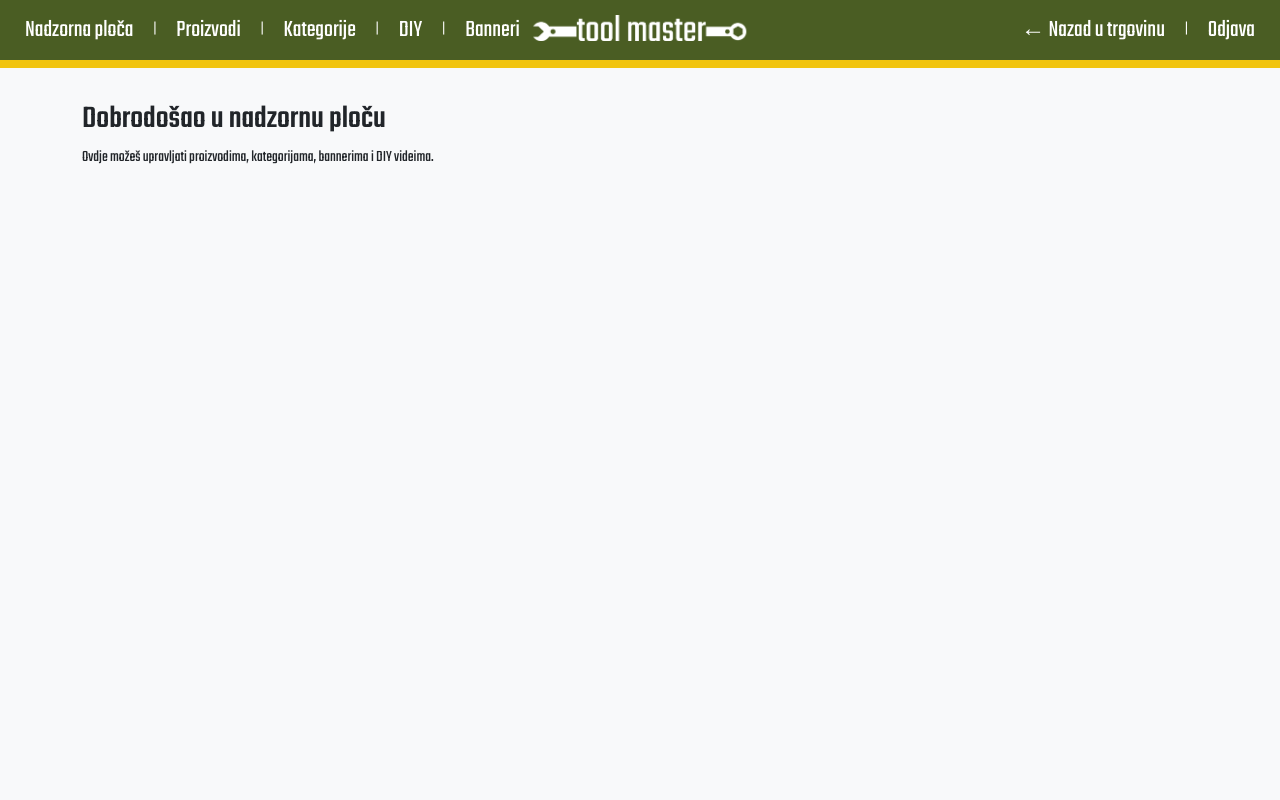
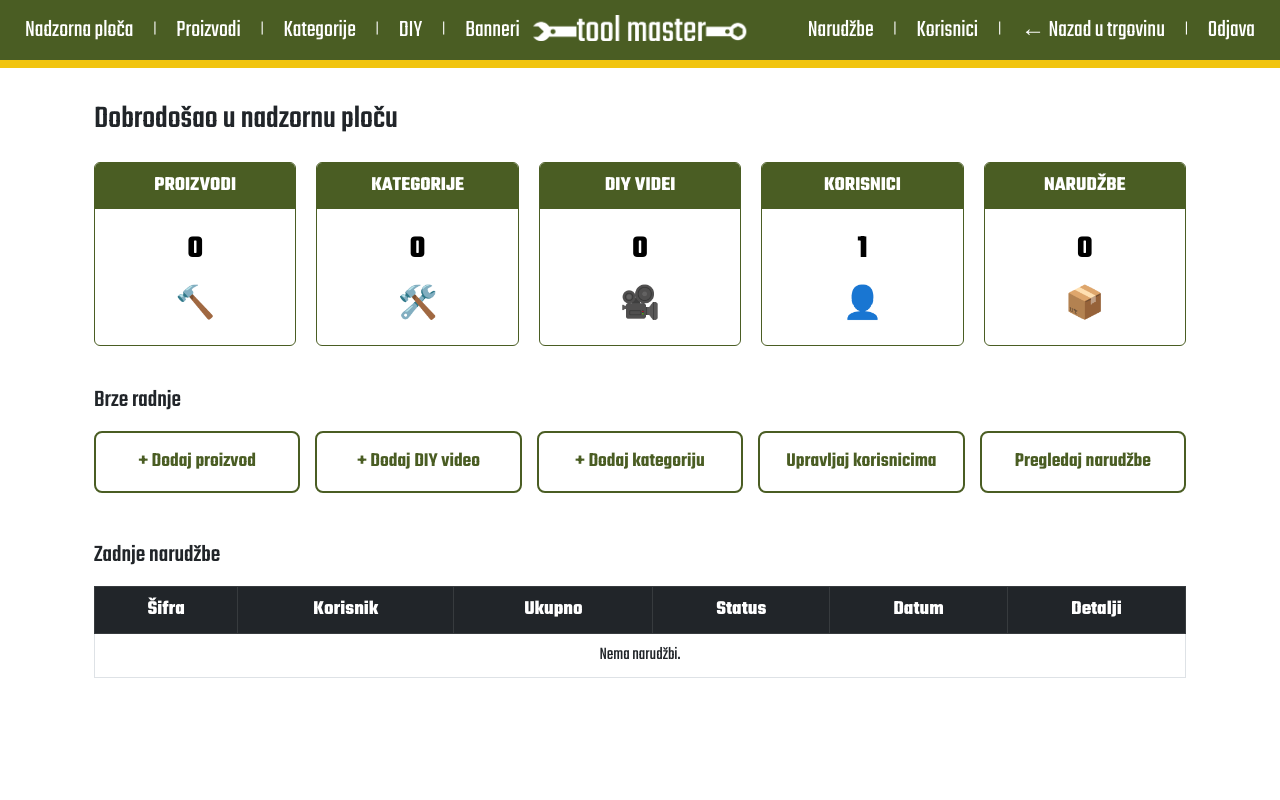
Before and after one commit to bilicfranjo/ToolMaster, a Django app: page /dashboard/ in a window 1280 px wide. Run offline with Django 5.2, Linux system fonts and the light colour scheme; the visitor is signed in with stand-in values (Sample User, id 1); data comes from the database, SQL or seed files in the repository; data that the repository does not hold is empty.

Commit message:
Finish admin panel and fix some minor issues

```diff
--- a/shop/forms.py
+++ b/shop/forms.py
@@ -3,7 +3,7 @@ from django.contrib.auth.forms import UserCreationForm, AuthenticationForm
 from django.contrib.auth.models import User
 from django.utils.translation import gettext_lazy as _
 from .models import Product, DIYVideo, Banner, Category, ProductAttribute
-from django.forms import modelformset_factory
+from django.forms import modelformset_factory, PasswordInput
 
 
 class CustomUserCreationForm(UserCreationForm):
@@ -53,7 +53,7 @@ class CustomUserCreationForm(UserCreationForm):
 
 class CustomAuthenticationForm(AuthenticationForm):
     username = forms.CharField(label='Korisničko ime')
-    password = forms.CharField(label='Lozinka')
+    password = forms.CharField(label='Lozinka', widget=forms.PasswordInput)
 
 
 class ProductForm(forms.ModelForm):
--- a/shop/static/shop/css/auth.css
+++ b/shop/static/shop/css/auth.css
@@ -35,6 +35,7 @@ body {
 }
 .register-bg-image {
     background-image: url('/static/shop/images/register-bg.webp');
+    background-position: top center;
 }
 
 .auth-form-side {
--- a/shop/static/shop/css/dashboard.css
+++ b/shop/static/shop/css/dashboard.css
@@ -1,5 +1,4 @@
 body {
-    background-color: #f8f9fa;
     font-family: 'Teko', sans-serif;
 }
 
@@ -8,7 +7,84 @@ body {
     padding-bottom: 50px;
 }
 
+.dashboard-home {
+    padding-top: 0px;
+}
+/* Početna stranica */
 
+.stat-cards {
+    display: grid;
+    grid-template-columns: repeat(auto-fit, minmax(160px, 1fr));
+    gap: 20px;
+    margin-bottom: 40px;
+}
+
+.stat-card {
+    border: 1.5px solid #4A5D23;
+    border-radius: 6px;
+    overflow: hidden;
+    background-color: white;
+    text-align: center;
+    transition: transform 0.2s ease;
+}
+
+.stat-card:hover {
+    transform: scale(1.03);
+}
+
+.stat-header {
+    background-color: #4A5D23;
+    color: white;
+    font-size: 20px;
+    font-weight: bold;
+    padding: 8px 0;
+}
+
+.stat-body {
+    padding: 16px 10px;
+    display: flex;
+    flex-direction: column;
+    align-items: center;
+    gap: 8px;
+}
+
+.stat-number {
+    font-size: 32px;
+    font-weight: bold;
+    color: #000;
+}
+
+.stat-icon {
+    font-size: 32px;
+    color: #000;
+}
+
+
+/* Brze radnje */
+.quick-actions {
+    display: flex;
+    flex-wrap: wrap;
+    gap: 15px;
+}
+
+.quick-actions a {
+    flex: 1 1 200px;
+    background-color: white;
+    color: #4A5D23;
+    border: 2px solid #4A5D23;
+    padding: 14px;
+    border-radius: 8px;
+    font-size: 20px;
+    text-align: center;
+    font-weight: 600;
+    text-decoration: none;
+    transition: all 0.3s ease;
+}
+
+.quick-actions a:hover {
+    background-color: #4A5D23;
+    color: white;
+}
 
 /* NAVBAR */
 
--- a/shop/templates/shop/dashboard/base_dashboard.html
+++ b/shop/templates/shop/dashboard/base_dashboard.html
@@ -44,6 +44,10 @@
         </div>
 
         <div class="nav-right">
+            <a href="{% url 'admin_order_list' %}">Narudžbe</a>
+            <span class="divider">|</span>
+            <a href="{% url 'admin_user_list' %}">Korisnici</a>
+            <span class="divider">|</span>
             <a href="/">← Nazad u trgovinu</a>
             <span class="divider">|</span>
             <a href="{% url 'logout' %}">Odjava</a>
--- a/shop/templates/shop/dashboard/home_dashboard.html
+++ b/shop/templates/shop/dashboard/home_dashboard.html
@@ -1,8 +1,94 @@
 {% extends 'shop/dashboard/base_dashboard.html' %}
+{% load static %}
 
 {% block title %}Nadzorna ploča - ToolMaster{% endblock %}
 
 {% block content %}
-<h2>Dobrodošao u nadzornu ploču</h2>
-<p>Ovdje možeš upravljati proizvodima, kategorijama, bannerima i DIY videima.</p>
+<div class="container dashboard-wrapper dashboard-home">
+    <h2 class="mb-4">Dobrodošao u nadzornu ploču</h2>
+
+    <div class="stat-cards">
+        <div class="stat-card">
+            <div class="stat-header">PROIZVODI</div>
+            <div class="stat-body">
+                <div class="stat-number">{{ product_count }}</div>
+                <div class="stat-icon">🔨</div>
+            </div>
+        </div>
+
+        <div class="stat-card">
+            <div class="stat-header">KATEGORIJE</div>
+            <div class="stat-body">
+                <div class="stat-number">{{ category_count }}</div>
+                <div class="stat-icon">🛠️</div>
+            </div>
+        </div>
+
+        <div class="stat-card">
+            <div class="stat-header">DIY VIDEI</div>
+            <div class="stat-body">
+                <div class="stat-number">{{ diy_count }}</div>
+                <div class="stat-icon">🎥</div>
+            </div>
+        </div>
+
+        <div class="stat-card">
+            <div class="stat-header">KORISNICI</div>
+            <div class="stat-body">
+                <div class="stat-number">{{ user_count }}</div>
+                <div class="stat-icon">👤</div>
+            </div>
+        </div>
+
+        <div class="stat-card">
+            <div class="stat-header">NARUDŽBE</div>
+            <div class="stat-body">
+                <div class="stat-number">{{ order_count }}</div>
+                <div class="stat-icon">📦</div>
+            </div>
+        </div>
+    </div>
+
+    <h4 class="mb-3">Brze radnje</h4>
+    <div class="quick-actions">
+        <a href="{% url 'admin_product_create' %}">+ Dodaj proizvod</a>
+        <a href="{% url 'admin_diy_create' %}">+ Dodaj DIY video</a>
+        <a href="{% url 'admin_category_create' %}">+ Dodaj kategoriju</a>
+        <a href="{% url 'admin_user_list' %}">Upravljaj korisnicima</a>
+        <a href="{% url 'admin_order_list' %}">Pregledaj narudžbe</a>
+    </div>
+
+    <h4 class="mt-5 mb-3">Zadnje narudžbe</h4>
+    <div class="table-responsive">
+        <table class="table table-bordered table-hover text-center align-middle" style="font-size: 18px;">
+            <thead class="table-dark">
+                <tr>
+                    <th>Šifra</th>
+                    <th>Korisnik</th>
+                    <th>Ukupno</th>
+                    <th>Status</th>
+                    <th>Datum</th>
+                    <th>Detalji</th>
+                </tr>
+            </thead>
+            <tbody>
+                {% for order in recent_orders %}
+                <tr>
+                    <td>{{ order.code }}</td>
+                    <td>{{ order.user.username }}</td>
+                    <td>{{ order.total_price }} €</td>
+                    <td>{{ order.get_status_display }}</td>
+                    <td>{{ order.created_at|date:"d.m.Y H:i" }}</td>
+                    <td><a href="{% url 'admin_order_detail' order.pk %}" class="btn btn-sm btn-outline-success">Pogledaj</a></td>
+                </tr>
+                {% empty %}
+                <tr>
+                    <td colspan="6">Nema narudžbi.</td>
+                </tr>
+                {% endfor %}
+            </tbody>
+        </table>
+    </div>
+
+</div>
 {% endblock %}
--- a/shop/templates/shop/home.html
+++ b/shop/templates/shop/home.html
@@ -126,6 +126,7 @@
                         <h5 class="card-title">{{ product.name }}</h5>
                         <p class="card-text">{{ product.price }} €</p>
                     </div>
+                    <div class="card-corner-arrow">→</div>
                 </div>
             </div>
             {% endfor %}
--- a/shop/urls.py
+++ b/shop/urls.py
@@ -6,7 +6,9 @@ from .views import (home_view, register_view, login_view,
                     admin_diy_create, admin_diy_edit, admin_diy_delete,
                     admin_banner_list, admin_banner_create, admin_banner_edit,
                     admin_banner_delete, admin_category_list, admin_category_create,
-                    admin_category_edit, admin_category_delete, get_attributes_for_category)
+                    admin_category_edit, admin_category_delete, get_attributes_for_category,
+                    admin_user_list, admin_user_delete, toggle_user_staff_status,
+                    admin_order_list, admin_order_detail)
 
 urlpatterns = [
     path('', home_view, name="home"),
@@ -33,4 +35,10 @@ urlpatterns = [
     path('dashboard/kategorije/<int:pk>/uredi/', admin_category_edit, name='admin_category_edit'),
     path('dashboard/kategorije/<int:pk>/obrisi/', admin_category_delete, name='admin_category_delete'),
     path('dashboard/api/atributi/<int:category_id>/', get_attributes_for_category, name='api_get_attributes'),
+    path('dashboard/korisnici/', admin_user_list, name='admin_user_list'),
+    path('dashboard/korisnici/<int:pk>/obrisi/', admin_user_delete, name='admin_user_delete'),
+    path('dashboard/korisnici/<int:pk>/staff-toggle/', toggle_user_staff_status, name='admin_user_staff_toggle'),
+    path('dashboard/narudzbe/', admin_order_list, name='admin_order_list'),
+    path('dashboard/narudzbe/<int:pk>/', admin_order_detail, name='admin_order_detail'),
+
 ]
--- a/shop/views.py
+++ b/shop/views.py
@@ -1,5 +1,5 @@
 from django.shortcuts import render, redirect
-from .models import Banner, Category, Product, DIYVideo, ProductAttribute, ProductAttributeValue
+from .models import Banner, Category, Product, DIYVideo, ProductAttribute, ProductAttributeValue, Order
 from django.contrib.auth import login, authenticate, logout
 from .forms import CustomAuthenticationForm, CustomUserCreationForm
 from django.contrib.auth.models import User
@@ -70,7 +70,17 @@ def diy_detail_view(request, pk):
 # Admin
 @staff_member_required
 def dashboard_home(request):
-    return render(request, 'shop/dashboard/home_dashboard.html')
+    recent_orders = Order.objects.select_related('user').order_by('-created_at')[:3]
+
+    context = {
+        'product_count': Product.objects.count(),
+        'category_count': Category.objects.count(),
+        'diy_count': DIYVideo.objects.count(),
+        'user_count': User.objects.count(),
+        'order_count': Order.objects.count(),
+        'recent_orders': recent_orders,
+    }
+    return render(request, 'shop/dashboard/home_dashboard.html', context)
 
 # Proizvodi admin
 @staff_member_required
@@ -282,3 +292,43 @@ def admin_category_delete(request, pk):
     if request.method == 'POST':
         category.delete()
     return redirect('admin_category_list')
+
+
+
+# Korisnici admin
+@staff_member_required
+def admin_user_list(request):
+    users = User.objects.all().order_by('-date_joined')
+    return render(request, 'shop/dashboard/users_list_dashboard.html', {'users': users})
+
+
+@staff_member_required
+def admin_user_delete(request, pk):
+    user = get_object_or_404(User, pk=pk)
+    if request.method == 'POST' and not user.is_superuser:
+        user.delete()
+    return redirect('admin_users_list')
+
+@staff_member_required
+def toggle_user_staff_status(request, pk):
+    user = get_object_or_404(User, pk=pk)
+    if user.is_superuser:
+        return redirect('admin_user_list')
+
+    user.is_staff = not user.is_staff
+    user.save()
+    return redirect('admin_user_list')
+
+# Narudžba admin
+@staff_member_required
+def admin_order_list(request):
+    from .models import Order
+    orders = Order.objects.all().order_by('-created_at')
+    return render(request, 'shop/dashboard/orders_list_dashboard.html', {'orders': orders})
+
+
+@staff_member_required
+def admin_order_detail(request, pk):
+    from .models import Order
+    order = get_object_or_404(Order, pk=pk)
+    return render(request, 'shop/dashboard/order_detail_dashboard.html', {'order': order})
```
Also changed, not shown: shop/models.py (+39 -0 lines), shop/static/shop/css/styles.css (+19 -3 lines), shop/templates/shop/dashboard/order_detail_dashboard.html (added, +51 -0 lines), shop/templates/shop/dashboard/orders_list_dashboard.html (added, +31 -0 lines), shop/templates/shop/dashboard/users_list_dashboard.html (added, +65 -0 lines), shop/templates/shop/login.html (+8 -0 lines), shop/templates/shop/register.html (+8 -0 lines), shop/migrations/0011_order_orderitem.py (added).
